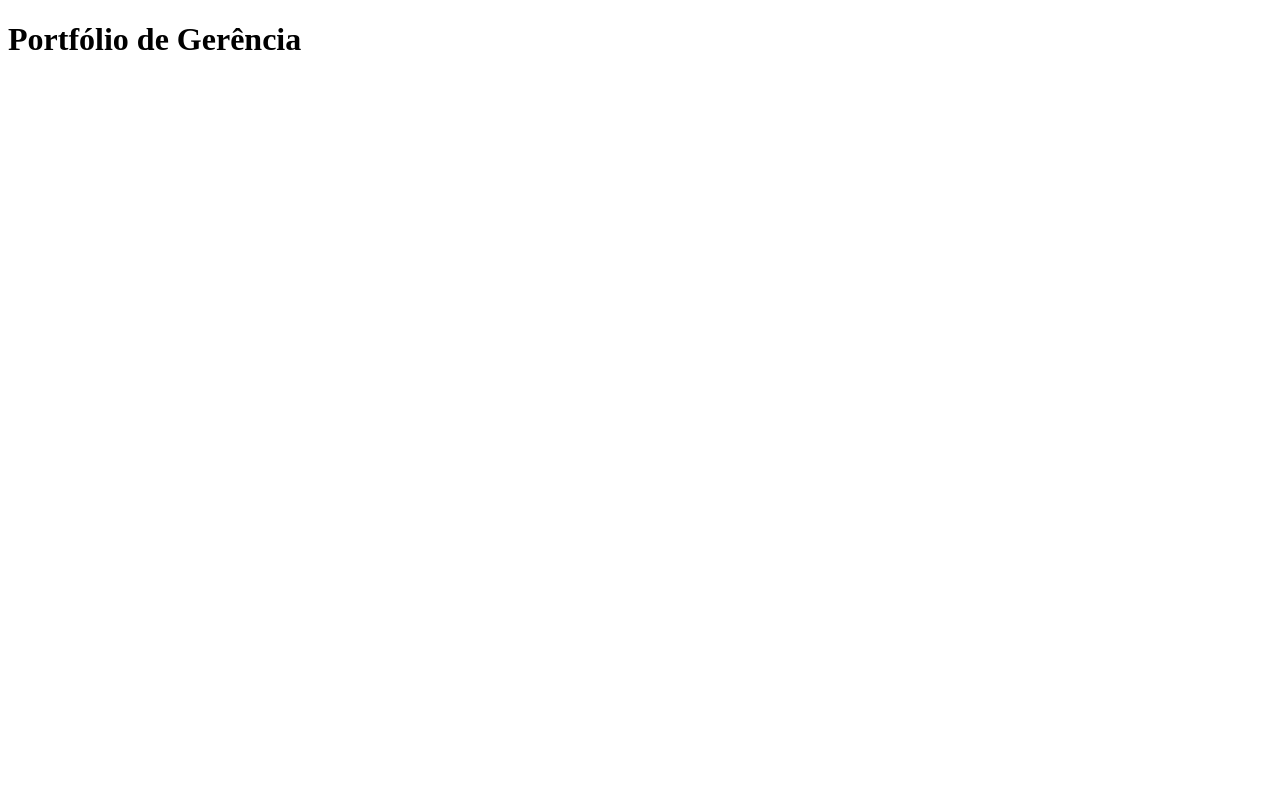
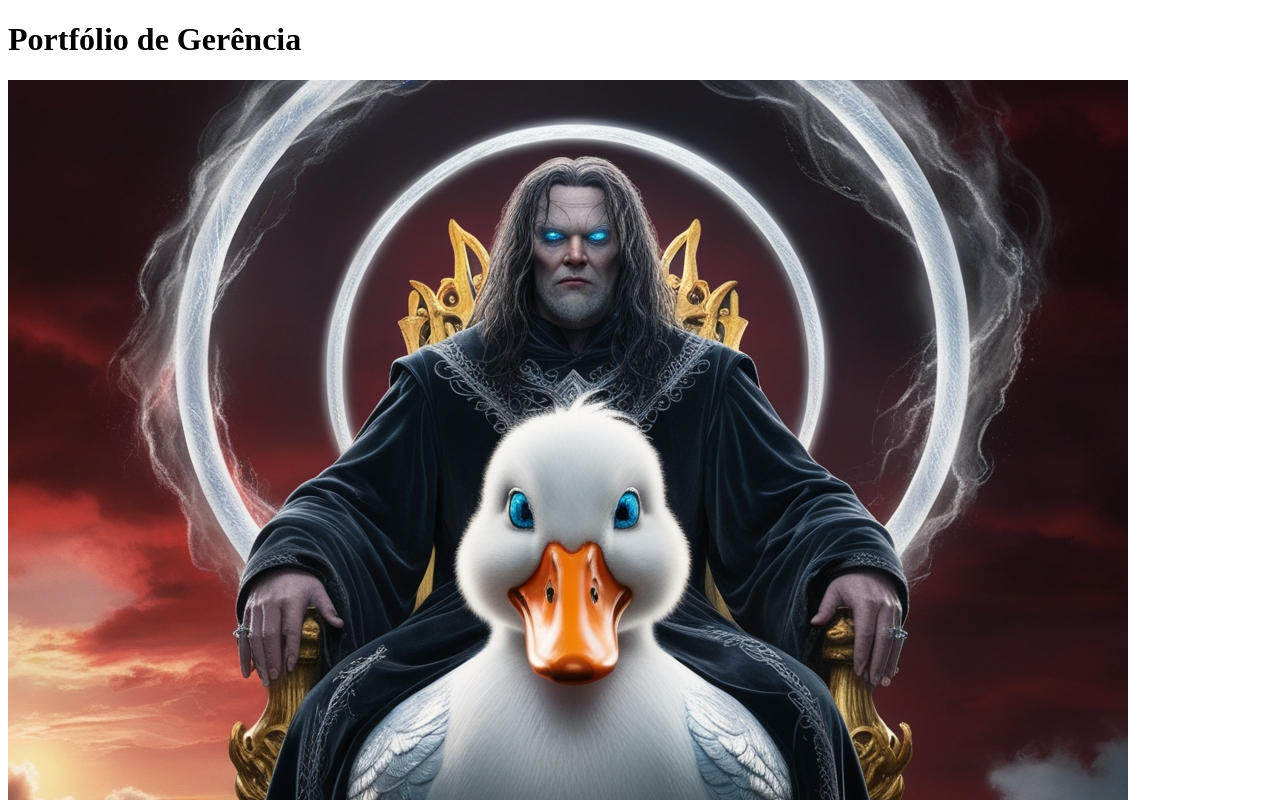
Before and after one commit to GsCorneto/Atv-PortGER, a plain HTML site: page index.html in a window 1280 px wide. Shown: the top 800 px of the page. Drawn offline with Linux system fonts and the light colour scheme.

Commit message:
ADD: card-code
Added the main card from the application, a image of the fake Sauron riding a duck.

```diff
--- a/index.html
+++ b/index.html
@@ -11,7 +11,9 @@
         <div class="container">
          <h1>Portfólio de Gerência</h1>
         <div class="card">
-      <div class="card-content"></div>
+      <div class="card-content">
+        <img src="ia.jpg"/>
+      </div>
     </div>
 </div>
     <footer></footer>
```
Also changed, not shown: ia.jpg (added).
